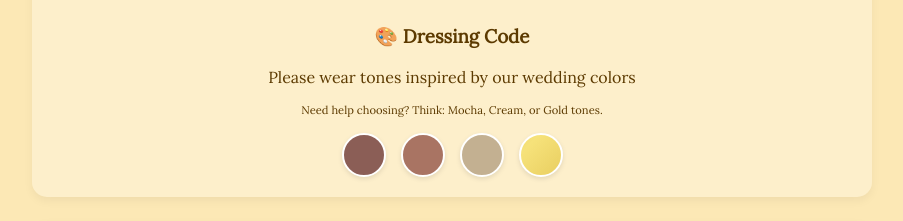
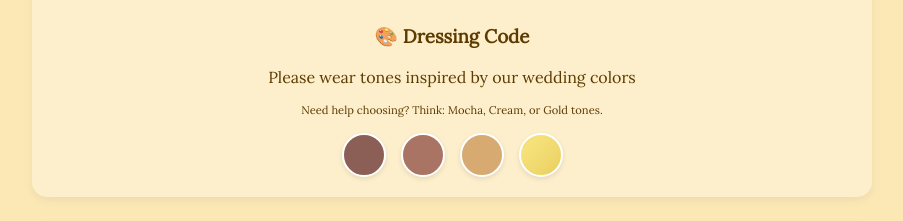
Before and after one commit to kratuakt/wedding, a plain HTML site: page index.html in a window 1280 px wide. Shown: the part 2320-2541 px from the top of the page, without its empty margins (188-1091 px from the left). Drawn offline with nearby package versions, Linux system fonts and the light colour scheme.

Commit message:
Update index.html

```diff
--- a/index.html
+++ b/index.html
@@ -392,7 +392,7 @@
       <div class="color-swatch" style="background-color: #8B5E56;" title="#8B5E56"></div>
       <div class="color-swatch" style="background-color: #A97463;" title="#A97463"></div>
 <!--       <div class="color-swatch" style="background-color: #AB8473;" title="#AB8473"></div> -->
-      <div class="color-swatch" style="background-color: #c3b091;" title="#ffe4c4"></div>
+      <div class="color-swatch" style="background-color: #D6AA71;" title="#D6AA71"></div>
       <div class="color-swatch shiny-gold" style="background-color: #C8961E;" title="#C8961E"></div>
     </div>
   </div>
```
